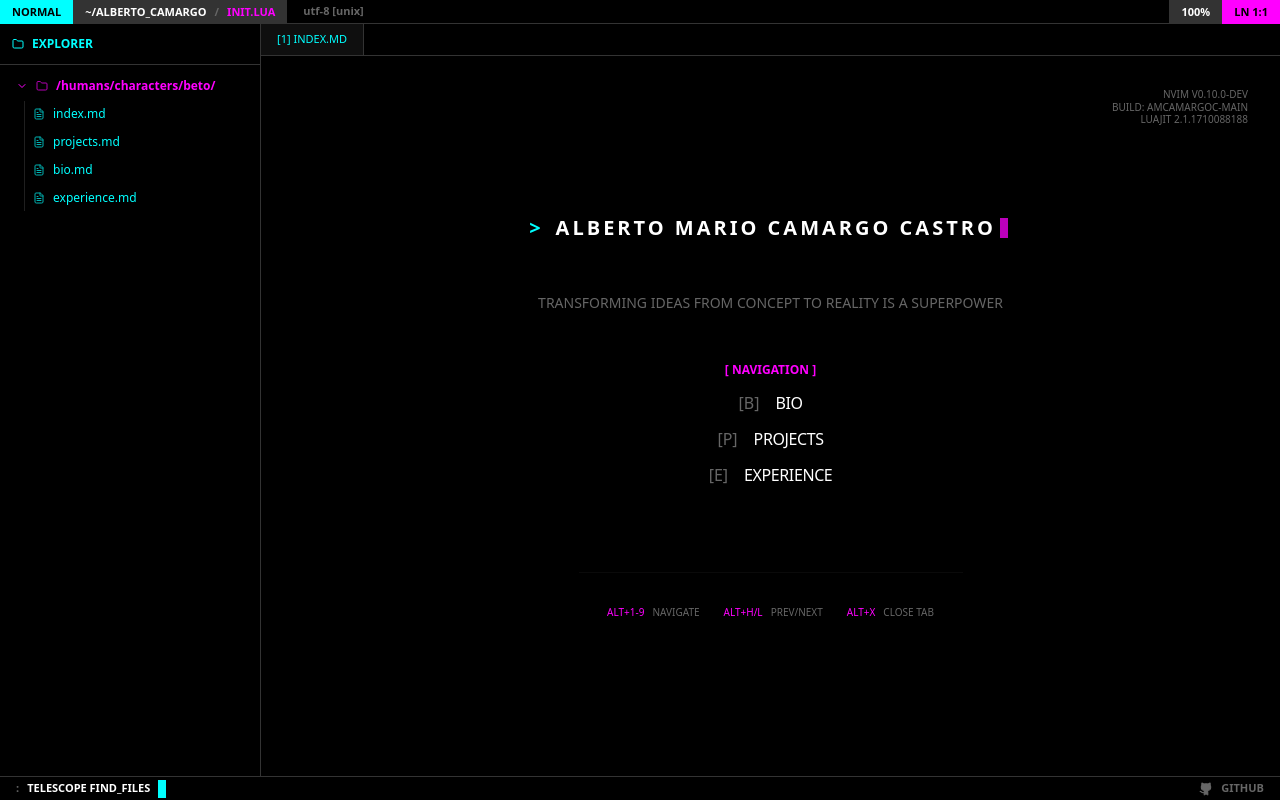
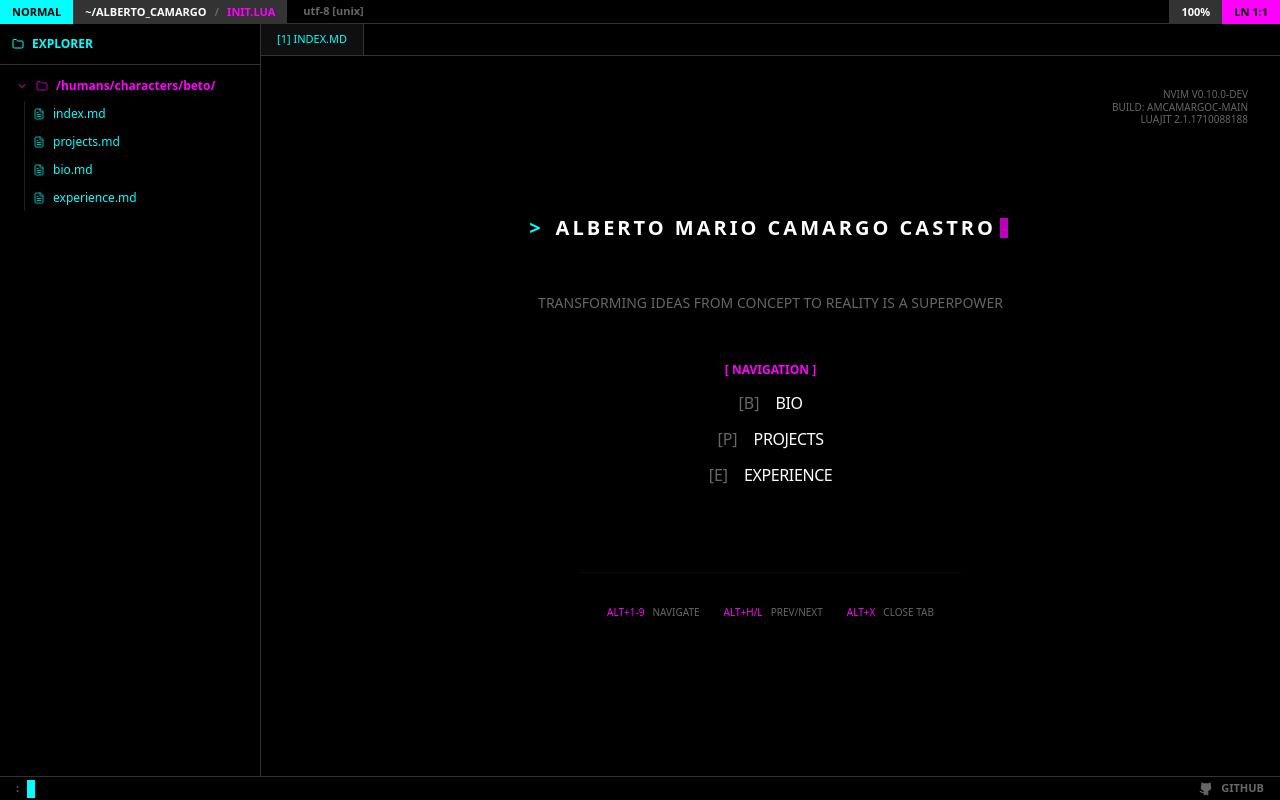
Before and after one commit to amcamargoc/amcamargoc, a Next.js app: page / in a window 1280 px wide. Built offline with nearby package versions, Linux system fonts and the light colour scheme.

Commit message:
remove distracting text

```diff
--- a/src/components/layout/Footer.tsx
+++ b/src/components/layout/Footer.tsx
@@ -6,7 +6,6 @@ export default function Footer() {
       <div className="flex-1 px-4 h-full flex items-center overflow-hidden">
         <div className="text-tui-dim flex items-center gap-2 truncate">
           <span>:</span>
-          <span className="text-white">Telescope find_files</span>
           <div className="cursor-block shrink-0"></div>
         </div>
       </div>
```
